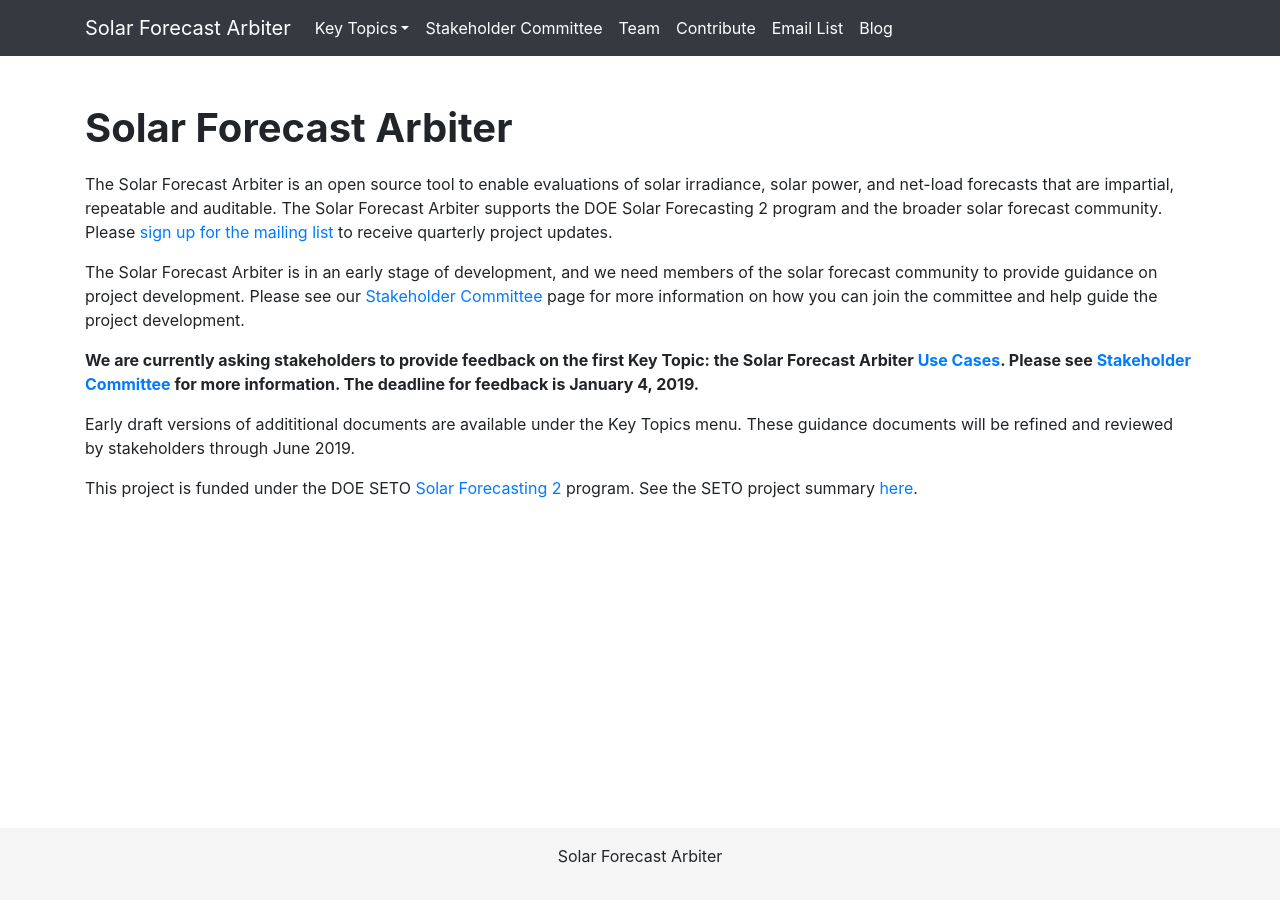
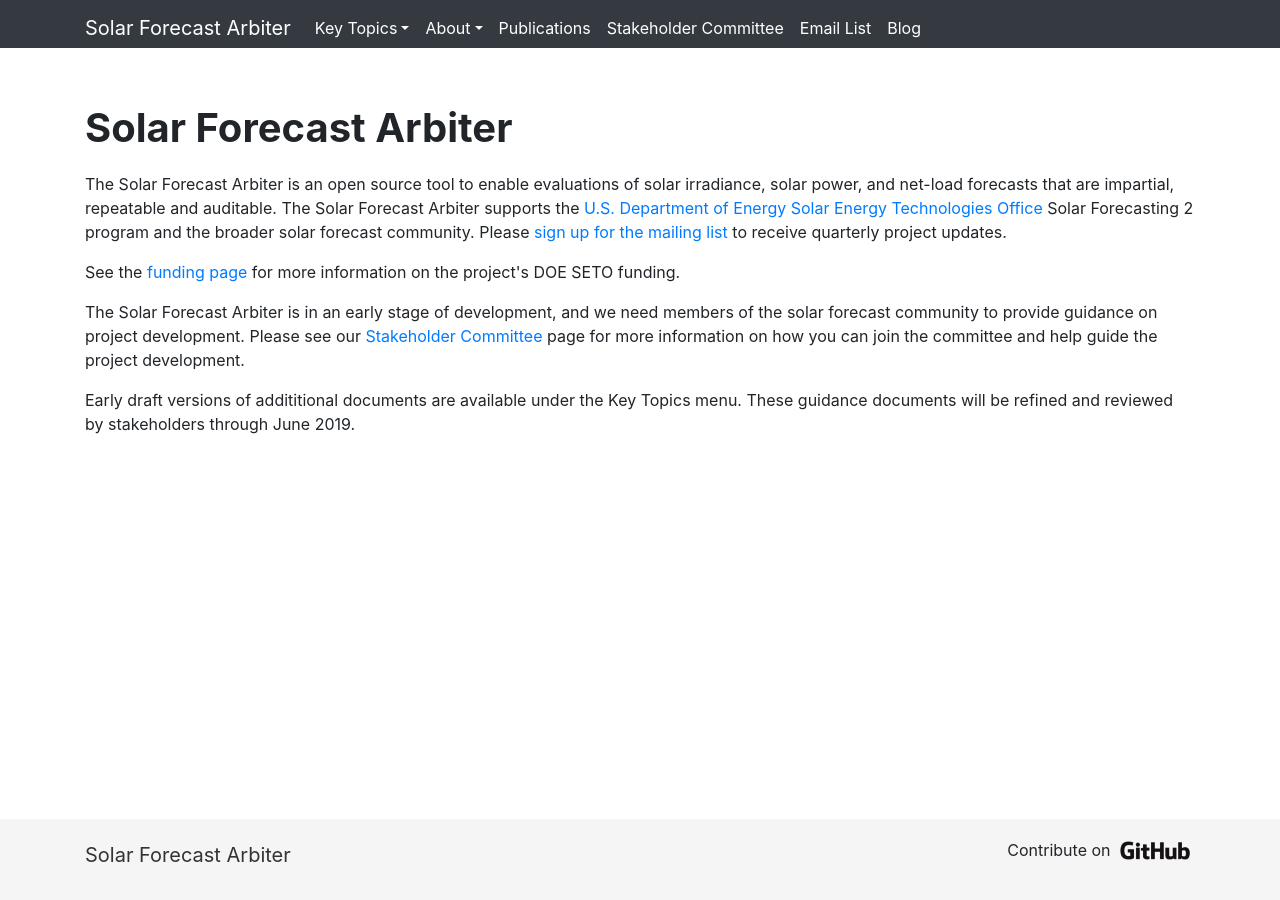
Before and after one commit to SolarArbiter/SolarArbiter.github.io, a Jekyll site: the page built from index.html, in a window 1280 px wide. Built offline with Jekyll 4.4.1, drawn with Linux system fonts in a browser that asks for light colours; comment, search, counter and statistics services are not loaded.

Commit message:
About section, Publications page, contribute footer link, smaller icons (#45)
* About section, Publications page, contribute footer link, smaller icons

* add award number to funding page

* doe attribution guideline updates

* Update index.html

Co-Authored-By: lboeman <lboeman@email.arizona.edu>

```diff
--- /dev/null
+++ b/_data/posters.yml
@@ -0,0 +1,4 @@
+- authors: W. Holmgren et. al.
+  title: Benchmark Solar Power Forecasts
+  place: American Meteorological Society Conference
+  date: January, 2019
--- /dev/null
+++ b/_data/presentations.yml
@@ -0,0 +1,5 @@
+- authors: W. Holmgren et al.
+  title: An open source evaluation framework for solar forecasting
+  place: American Meteorological Society Conference
+  date: January, 2019
+  link: assets/presentations/AMS 2019 Holmgren Solar Forecast Arbiter.pdf
--- a/_includes/footer.html
+++ b/_includes/footer.html
@@ -1 +1,8 @@
-<div class="text-center"><p>{{ site.project_name }}</p></div>
+<a class="navbar-brand" href="/">
+  {% if site.project_logo %}
+    <img src="{{ site.project_logo }}"/>
+  {% else %}
+      {{ site.project_name }}
+  {% endif %}
+</a>
+<p class="float-md-right">Contribute on <a href="https://github.com/solararbiter"><img class="gh-link" alt="Solar Forecast Arbiter GitHub" src="/images/logos/GitHub.png"></a>
--- a/css/styles.css
+++ b/css/styles.css
@@ -1,5 +1,11 @@
 /* Bootstrap overrides */
-
+nav.navbar.fixed-top{
+    padding-bottom: 0
+}
+.dropdown-menu{
+    margin-top: 0;
+    padding: 0;
+}
 /* General css */
 
 @media (min-width: 769px) {
@@ -23,6 +29,8 @@ div.teamlogo-wrapper{
 	display: inline-block;
 	margin: 1.5%;
 }
+
+
 li.nav-item.dropdown:hover ul.dropdown-menu{
 	display: block;
 }
@@ -103,6 +111,12 @@ main > .container{
     padding-right: 15px;
     padding-left: 15px;
 }
+.footer a.navbar-brand{
+    color: #333;
+}
+footer .footer-link{
+	vertical-align: bottom;
+}
 
 code {
     font-size: 80%;
@@ -141,3 +155,9 @@ code {
         padding-left: 3em;
     }
 }
+.gh-link{
+  max-width: 80px;
+}
+h2#presentations, h2#posters{
+  font-size: 1.5em;
+}
--- a/index.html
+++ b/index.html
@@ -3,12 +3,8 @@ layout: base
 ---
 <h1>Solar Forecast Arbiter</h1>
 
-<p>The Solar Forecast Arbiter is an open source tool to enable evaluations of solar irradiance, solar power, and net-load forecasts that are impartial, repeatable and auditable. The Solar Forecast Arbiter supports the DOE Solar Forecasting 2 program and the broader solar forecast community. Please <a href="/emaillist">sign up for the mailing list</a> to receive quarterly project updates.</p>
-
+<p>The Solar Forecast Arbiter is an open source tool to enable evaluations of solar irradiance, solar power, and net-load forecasts that are impartial, repeatable and auditable. The Solar Forecast Arbiter supports the <a href="http://www.energy.gov/solar-office">U.S. Department of Energy Solar Energy Technologies Office</a> Solar Forecasting 2 program and the broader solar forecast community. Please <a href="/emaillist">sign up for the mailing list</a> to receive quarterly project updates.</p>
+<p>See the <a href="/funding">funding page</a> for more information on the project's DOE SETO funding.</p>
 <p>The Solar Forecast Arbiter is in an early stage of development, and we need members of the solar forecast community to provide guidance on project development. Please see our <a href="/stakeholdercommittee">Stakeholder Committee</a> page for more information on how you can join the committee and help guide the project development.</p>
 
-<p><b>We are currently asking stakeholders to provide feedback on the first Key Topic: the Solar Forecast Arbiter <a href="/usecases">Use Cases</a>. Please see <a href="/stakeholdercommittee">Stakeholder Committee</a> for more information. The deadline for feedback is January 4, 2019.</b></p>
-
 <p>Early draft versions of addititional documents are available under the Key Topics menu. These guidance documents will be refined and reviewed by stakeholders through June 2019.</p>
-
-<p>This project is funded under the DOE SETO <a href="https://www.energy.gov/eere/solar/solar-forecasting-2">Solar Forecasting 2</a> program. See the SETO project summary <a href="https://www.energy.gov/eere/solar/project-profile-university-arizona-solar-forecasting-2">here</a>.</p>
```
Also changed, not shown: _data/navigation.yml (+12 -6 lines), contact.md (added, +9 -0 lines), funding.md (added, +11 -0 lines), publications.md (added, +18 -0 lines), team.html (+7 -5 lines), images/logos/2016-10-Flat-Color-Tight.png, images/logos/2016-10-Flat-Color-Tight_small.png (added), images/logos/EPRI logo 2015_RGB_small.png (added), images/logos/GitHub.png (added), images/logos/eere_logo_horiz_green_small.png (added), images/logos/ua_horiz_rgb_small.png (added), 2 other files.
